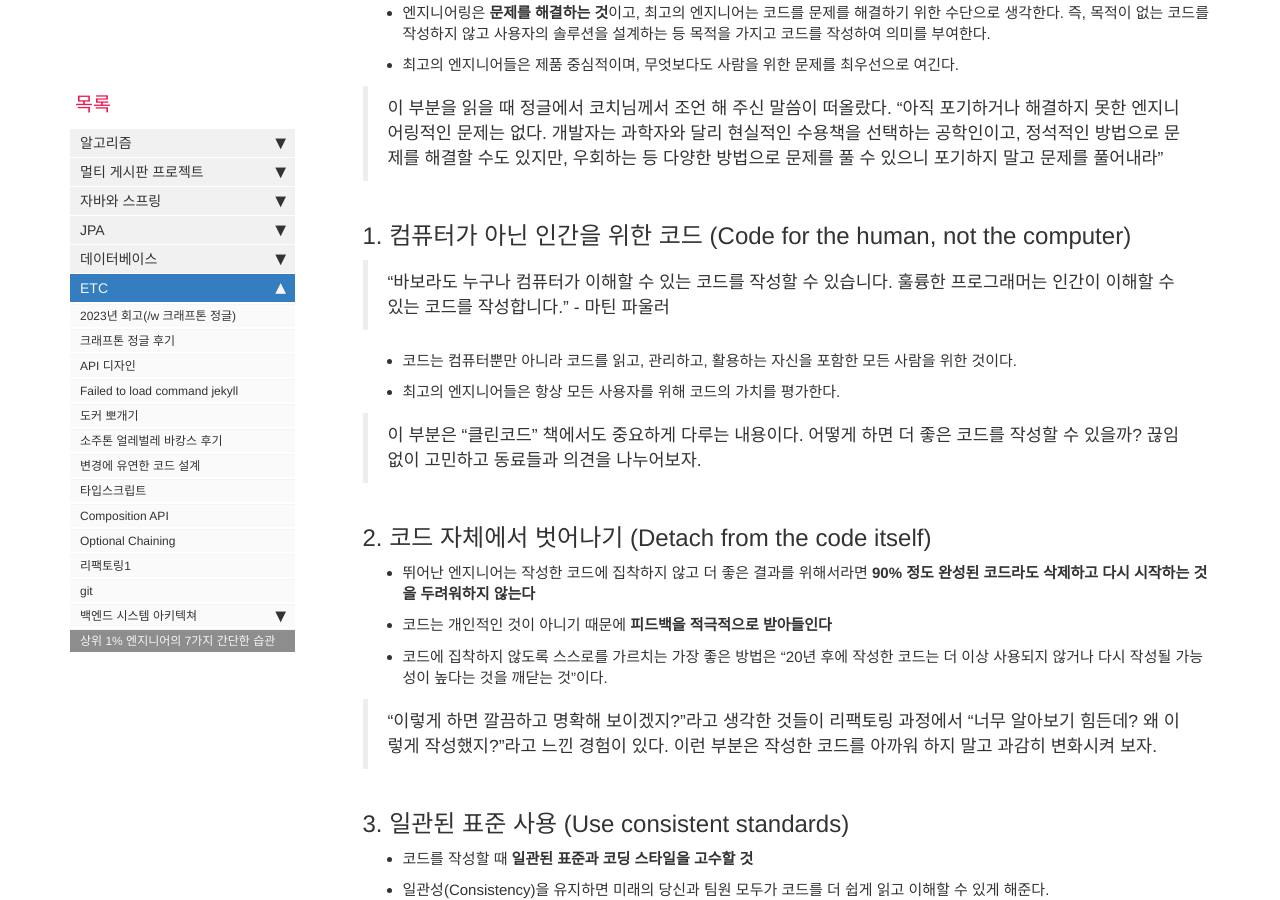
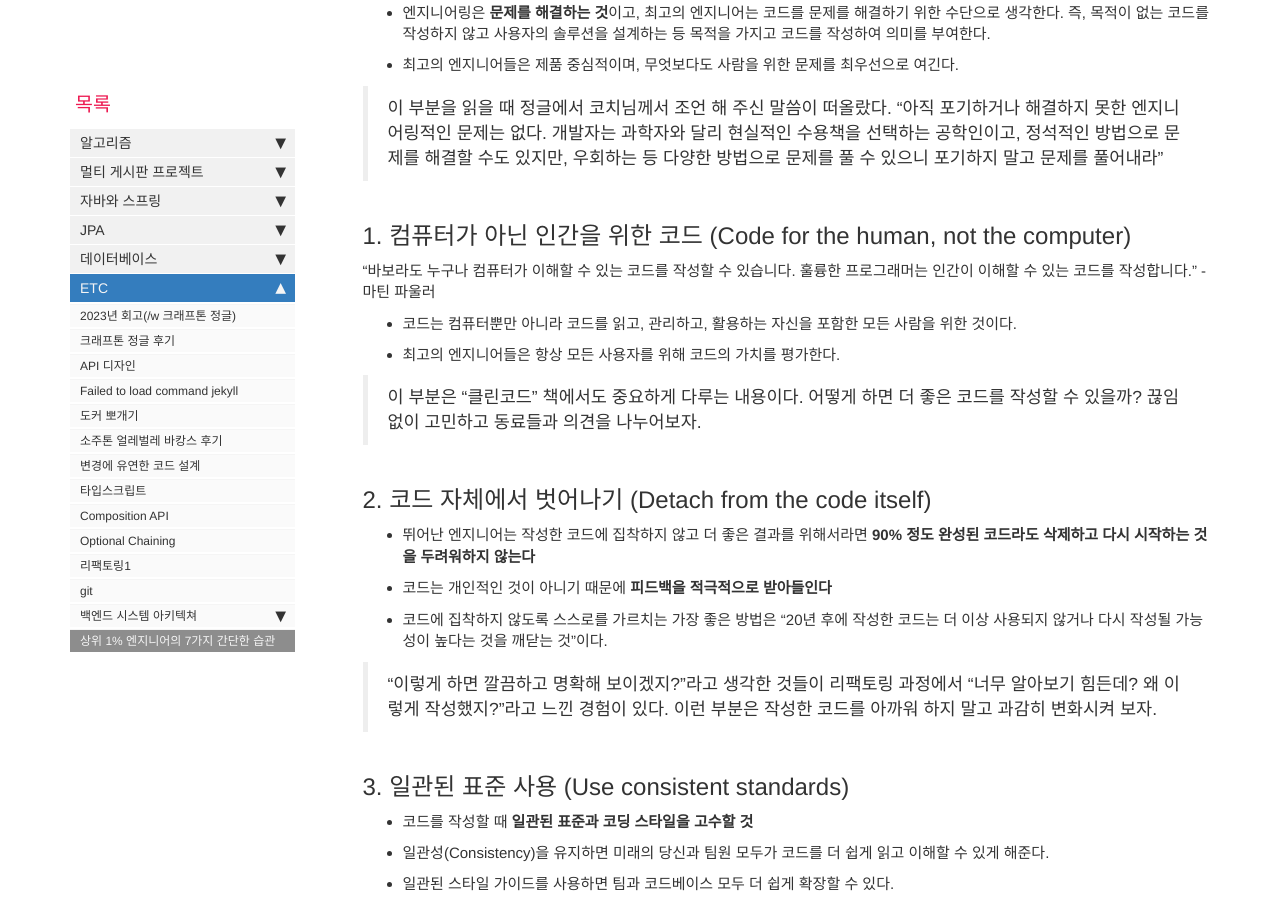
Before and after one commit to JeonJe/JeonJe.github.io, a Jekyll site: the page built from pages/etc/seven_simple_habits_of_the_top_of_engineers.md, in a window 1280 px wide and 900 px high, scrolled down 693 px. Built offline with Jekyll 4.4.1, drawn with Linux system fonts in a browser that asks for light colours; comment, search, counter and statistics services are not loaded.

```diff
--- a/pages/etc/seven_simple_habits_of_the_top_of_engineers.md
+++ b/pages/etc/seven_simple_habits_of_the_top_of_engineers.md
@@ -23,7 +23,7 @@ last_updated: 2024-03-24
 
 ## 1. 컴퓨터가 아닌 인간을 위한 코드 (Code for the human, not the computer)
 
-> "바보라도 누구나 컴퓨터가 이해할 수 있는 코드를 작성할 수 있습니다. 훌륭한 프로그래머는 인간이 이해할 수 있는 코드를 작성합니다." - 마틴 파울러
+"바보라도 누구나 컴퓨터가 이해할 수 있는 코드를 작성할 수 있습니다. 훌륭한 프로그래머는 인간이 이해할 수 있는 코드를 작성합니다." - 마틴 파울러
 
 - 코드는 컴퓨터뿐만 아니라 코드를 읽고, 관리하고, 활용하는 자신을 포함한 모든 사람을 위한 것이다.
 - 최고의 엔지니어들은 항상 모든 사용자를 위해 코드의 가치를 평가한다.
@@ -63,6 +63,8 @@ last_updated: 2024-03-24
     - `Dependency Inversion`: 상위 레벨 모듈이 하위 레벨 모듈에 종속되어서는 안 되며, 둘 다 추상화에 종속되어 보다 유연하고 분리된 시스템 설계를 촉진해야 한다.
 
 >  SOLID 원칙을 잘 지키는지 자문하면 SRP 원칙을 잘 지키지 못한다고 생각한다. 내가 작성한 함수의 의도와 흐름 파악을 위해 더 함수를 나눌 수 있음에도 불구하고 코드를 모아 함수를 크게 작성하고 있었다. 클린코드에서도 간단히 함수를 작성하는 것이 중요하다고 다루고 있으므로 앞으로는 함수를 더 작고, 하나의 책임만 가지도록 작성하도록 주의를 기울여야겠다.
+
+
 ## 5. 의외성을 허용하지 않음 (Don’t allow surprises)
 
 - 코드는 예상치 못한 결과를 만들어서는 안 된다. 이는 **코드 원칙을 따르고 적절한 테스트를 작성함으로써 예측 할 수 있게 할 수 있다**
```
